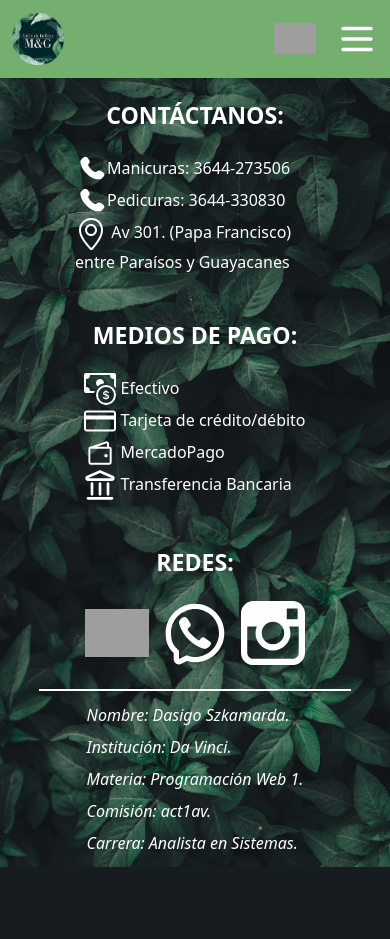
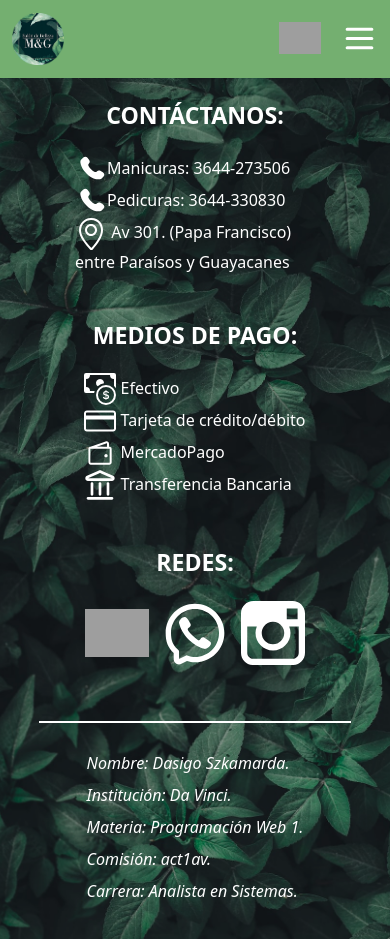
Before and after one commit to DasigoSZK/salonMG, a PHP site: page / in a window 390 px wide. Before the commit the page ends 867 px from the top, so only its background shows below. Run offline with PHP 8.4, Linux system fonts and the light colour scheme; grey boxes are pictures that could not be loaded.

Commit message:
navbar and footer responsive (index)

```diff
--- a/css/styles.css
+++ b/css/styles.css
@@ -105,7 +105,6 @@ a {
 
 .navbar-toggler {
   border: 0;
-  /*font-size: 150%;*/
   padding: 0;
 }
 
@@ -119,13 +118,24 @@ a {
 
 .nav_icon {
   width: 36px;
-  margin-top: -4%;
+  margin-top: -2%;
 }
 
 .nav_carrito {
   width: 42px;
   margin-right: 1rem;
   margin-top: -7%;
+}
+
+.nav_hr {
+  color: white;
+  border: 1px solid white;
+  opacity: 1;
+  max-width: 90vw;
+  margin-left: auto;
+  margin-right: auto;
+  margin-top: 0.25rem;
+  margin-bottom: 0.25rem;
 }
 
 
@@ -152,12 +162,18 @@ footer {
   max-width: 240px;
 }
 
+.navbar_buttons {
+  height: min-content;
+}
+
 .footer_hr {
   max-width: 80vw;
   margin-left: auto;
   margin-right: auto;
   border: 1px solid white;
   opacity: 100%;
+  margin-top: 2rem;
+  margin-bottom: 2rem;
 }
 
 
@@ -168,3 +184,23 @@ footer {
 
 
 /* ********Media-Queries******** */
+
+@media(min-width: 768px) {
+
+  /* -------- Componentes -------- */
+
+  /* ---- Footer ---- */
+  footer {
+    background-image: url("../img/hero/hero-background-desktop.jpg");
+  }
+
+
+}
+
+@media(min-width: 1024px) {
+
+  /* ---- nav ---- */
+  /*.nav_carrito {
+    margin-top: 1rem;
+  }*/
+}
--- a/index.html
+++ b/index.html
@@ -14,26 +14,32 @@
 <body>
 
   <!-- NavBar -->
-  <nav class="navbar--color navbar navbar-expand-lg bg-body-tertiary">
+  <nav class="navbar--color navbar  bg-body-tertiary">
 
-    <div class="container-fluid">
+    <div class="d-lg-block container-fluid">
 
-      <a class="navbar-brand" href="index.html"><img class="nav_logo" src="img/nav/nav-salonLogo.png"
-          alt="logo de SalonDeBellezaMG"></a>
+      <div class="d-flex justify-content-between align-items-center w-100">
 
-      <div>
+        <a class="navbar-brand" href="index.html"><img class="nav_logo" src="img/nav/nav-salonLogo.png"
+            alt="logo de SalonDeBellezaMG"></a>
 
-        <a href="error.html"><img src="./img/nav/nav-carrito.svg" class="nav_carrito" alt="carrito de compras"></a>
-        <button class="navbar-toggler fs-1" type="button" data-bs-toggle="collapse" data-bs-target="#navbarNavDropdown"
-          aria-controls="navbarNavDropdown" aria-expanded="false" aria-label="Toggle navigation">
-          <span class="navbar-toggler-icon"></span>
-        </button>
+        <div class="navbar_buttons">
+
+          <a href="error.html"><img src="./img/nav/nav-carrito.svg" class="nav_carrito" alt="carrito de compras"></a>
+          <button class="navbar-toggler fs-2" type="button" data-bs-toggle="collapse"
+            data-bs-target="#navbarNavDropdown" aria-controls="navbarNavDropdown" aria-expanded="false"
+            aria-label="Toggle navigation">
+            <span class="navbar-toggler-icon"></span>
+          </button>
+        </div>
+
 
       </div>
 
+      <hr class="d-none d-lg-block nav_hr">
 
       <div class="collapse navbar-collapse" id="navbarNavDropdown">
-        <ul class="navbar-nav">
+        <ul class="navbar-nav w-100 d-flex flex-lg-row justify-content-evenly">
 
           <li class="nav-item p-2">
             <a class="nav-link active text-light fw-bold text-end" aria-current="page" href="tienda.html">
@@ -71,7 +77,7 @@
   <!-- Pie de Página -->
   <footer class="row">
 
-    <div class="footer_div p-4 col-12 col-md-4">
+    <div class="footer_div p-4 col-12 col-lg-4">
 
       <div class="d-flex flex-column align-items-center">
         <h3 class="div_titulo fw-bold h3 mb-4">CONTÁCTANOS:</h3>
@@ -102,7 +108,7 @@
 
     </div>
 
-    <div class="footer_div p-4 col-12 col-md-4">
+    <div class="footer_div p-4 col-12 col-lg-4">
 
       <div class="d-flex flex-column align-items-center">
         <h3 class="div_titulo fw-bold h3 mb-4">MEDIOS DE PAGO:</h3>
@@ -138,7 +144,7 @@
       </div>
     </div>
 
-    <div class="footer_div p-4 col-12 col-md-4">
+    <div class="footer_div p-4 col-12 col-lg-4">
 
       <div class="d-flex flex-column align-items-center">
         <h3 class="div_titulo fw-bold h3 mb-4">REDES:</h3>
@@ -163,7 +169,7 @@
 
     <hr class="footer_hr">
 
-    <div class="d-flex flex-column align-items-center">
+    <div class="mb-4 d-flex flex-column align-items-center">
       <div class="lh-1 fw-light fst-italic">
         <p>Nombre: Dasigo Szkamarda.</p>
         <p>Institución: Da Vinci.</p>
```
